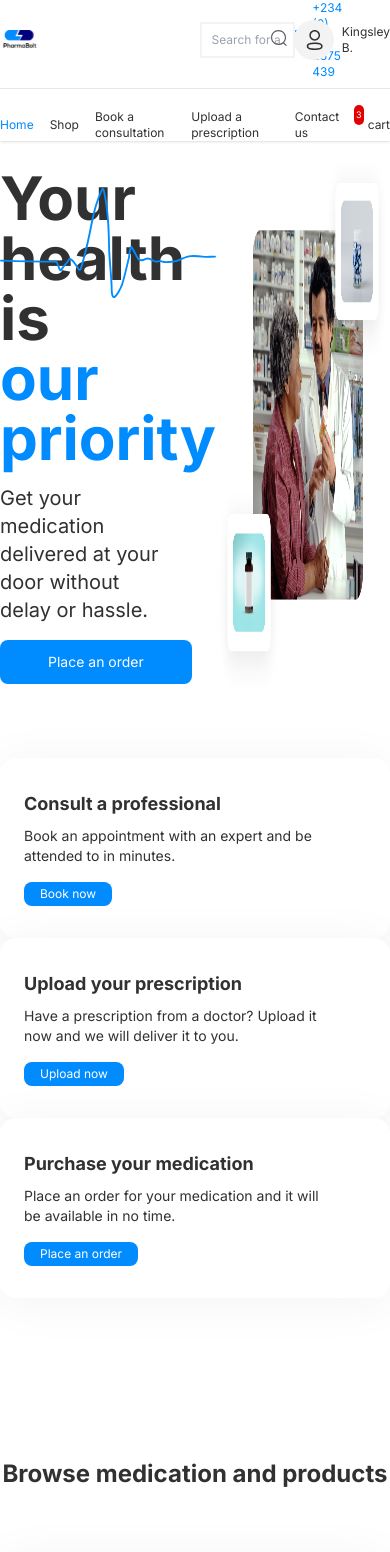
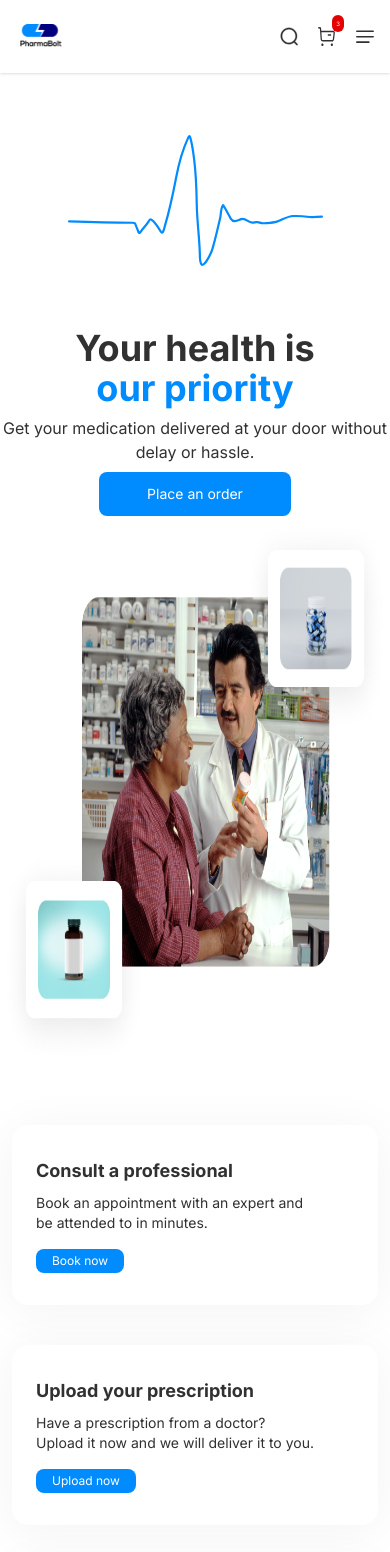
Before and after one commit to IsraelChidera/pharmabolt, a Next.js app: page / in a window 390 px wide. Shown: the top 1552 px of the page. Built offline with nearby package versions, Linux system fonts and the light colour scheme.

Commit message:
Feature added: Mobile responsiveness

```diff
--- a/components/elements/SecondaryButton/index.tsx
+++ b/components/elements/SecondaryButton/index.tsx
@@ -5,7 +5,7 @@ const index = ({ title, className, onClick, style, ...rest }: SecondaryButtonPro
     return (
         <button
             onClick={onClick}
-            className={`rounded-lg  text-sm text-white ${className}`}
+            className={`rounded-lg md:text-sm text-xs text-white ${className}`}
             {...rest}
             style={style}
         >
--- a/components/widget/BookConsultation.tsx
+++ b/components/widget/BookConsultation.tsx
@@ -13,30 +13,32 @@ const BookConsultation = () => {
 
     return (
         <section className='mt-40 mx-auto md:w-5/6'>
-            <div className='flex justify-between'>
+            <div className='md:flex justify-between'>
                 <section className='flex items-center'>
                     <div className='space-y-4 '>
-                        <div className='text-5xl font-bold relative'>
+                        <div className='text-3xl md:text-5xl text-center md:text-left font-bold relative'>
                             <span>Have specific</span> <br />
                             <span>concerns about</span> <br />
                             <span>your health?</span>
                         </div>
 
-                        <p className='text-base w-3/4'>
+                        <p className='text-center md:text-left text-sm md:text-base mx-auto md:mx-0 w-3/4'>
                             Reach out to us or book a consultation
                             with a professional and have your
                             questions answered.
                         </p>
 
-                        <CustomButton
-                            title="Book a consultation"
-                            className='px-12 py-3 text-xs'
-                            onClick={handleClick}
-                        />
+                        <div className='flex justify-center md:block'>
+                            <CustomButton
+                                title="Book a consultation"
+                                className='px-12 py-3 text-xs'
+                                onClick={handleClick}
+                            />
+                        </div>
                     </div>
                 </section>
 
-                <div>
+                <div className='mt-6 mx-10 md:mx-0'>
                     <Image src={book} alt="book consultation image" />
                 </div>
             </div>
--- a/components/widget/CreateAccount.tsx
+++ b/components/widget/CreateAccount.tsx
@@ -8,16 +8,16 @@ import circle2 from '../../public/assets/circle.png';
 const CreateAccount = () => {
     return (
         <section className='mt-40 mx-auto md:w-5/6 relative'>
-            <Image src={circle} alt="sign up image" className='absolute left-0 bottom-0' />
-            <div className='flex justify-between space-x-20'>
-                <div className='relative'>
+            <Image src={circle} alt="sign up image" className=' absolute left-0 bottom-0' />
+            <div className='md:flex flex flex-col md:flex-row justify-between md:space-x-20'>
+                <div className='mt-10 md:mt-0 md:order-1 order-2 relative'>
                     <Image src={book} alt="sign up image" />
-                    <Image src={circle2} alt="sign up image" className='md:hidden absolute left-0 bottom-0' />
+                    <Image src={circle2} alt="sign up image" className='hidden absolute left-0 bottom-0' />
                 </div>
 
-                <section className='flex items-end justify-end'>
-                    <div className='space-y-4 text-right'>
-                        <div className='text-5xl font-bold relative'>
+                <section className='md:order-1 md:flex md:items-end justify-end'>
+                    <div className='space-y-4 md:text-right text-center'>
+                        <div className='text-4xl md:text-5xl text-center md:text-right font-bold relative'>
                             <span>Get rewarded for</span> <br />
                             <span>sticking with us</span> <br />
                             <span>It's totally free!!!</span>
@@ -31,7 +31,6 @@ const CreateAccount = () => {
                         <CustomButton
                             title="Create an account"
                             className='px-12 py-3 text-xs'
-                        // onClick={handleClick}
                         />
                     </div>
                 </section>
--- a/components/widget/Footer.tsx
+++ b/components/widget/Footer.tsx
@@ -4,12 +4,12 @@ import { AiFillFacebook, AiFillTwitterSquare, AiFillLinkedin } from 'react-icons
 const Footer = () => {
   return (
     <footer style={{ background: "#0E2133" }}>
-      <div className='pt-10 pb-6 px-6 flex justify-between items-center'>
+      <div className='pt-10 pb-6 px-6 md:flex text-center md:text-left justify-between items-center'>
         <p className='text-white text-sm'>
           Copyright ©2022 PharmaBolt. All Rights Reserved
         </p>
 
-        <div className='flex text-lg items-center space-x-2 text-white'>
+        <div className='flex mt-2 md:mt-0 text-lg items-center justify-center md:justify-left space-x-2 text-white'>
           <AiFillFacebook  className="text-lg"/>
 
           <AiFillTwitterSquare />
--- a/components/widget/Hero.tsx
+++ b/components/widget/Hero.tsx
@@ -14,22 +14,32 @@ const Hero = () => {
 
     return (
         <header className='mx-auto md:w-5/6'>
-            <div className='flex justify-between'>
-                <section className='flex items-center'>
-                    <div className='space-y-4'>
-                        <div className='text-6xl font-bold relative'>
+            <div className='md:flex justify-between'>
+                <section className='md:flex items-center'>
+                    <div className='md:space-y-4 md:pt-0 '>
+                        <div className='flex justify-center md:hidden'>
+                            <Image src={line} alt="line icon" style={{ width: "255px", height:"255px" }} />
+                        </div>
+
+                        <div className='text-4xl text-center md:text-left md:text-6xl font-bold relative'>
                             <span>Your health is</span> <br />
                             <span className='text-primary'>our priority</span>
 
-                            <Image src={line} alt="line icon" className='absolute top-5 right-0' />
+                            <Image
+                                src={line}
+                                alt="line icon"
+                                className='md:block hidden absolute top-5 right-0'
+                            />
                         </div>
 
-                        <p className='text-xl w-3/4'>
+                        <p className='md:pt-0 pt-2 text-center md:text-left md:text-xl md:w-3/4'>
                             Get your medication delivered at your door
                             without delay or hassle.
                         </p>
 
-                        <CustomButton title=" Place an order" className='px-12 py-3' onClick={handleClick} />
+                        <div className='mt-2 md:mt-0 flex justify-center md:block'>
+                            <CustomButton title="Place an order" className='px-12 py-3' onClick={handleClick} />
+                        </div>
                     </div>
                 </section>
 
@@ -38,8 +48,8 @@ const Hero = () => {
                 </div>
             </div>
 
-            <div className='md:grid grid-cols-3 gap-x-6 gap-y-6 mt-14 mb-6'>
-                <div className='rectangle'>
+            <div className='mx-3 md:mx-0 md:grid grid-cols-3 gap-x-6 space-y-10 md:space-y-0 mt-14 mb-6'>
+                <div className='rectangle w-fit '>
                     <h3 className='font-bold text-lg'>
                         Consult a professional
                     </h3>
@@ -53,7 +63,7 @@ const Hero = () => {
                     <CustomButton title="Book now" className='px-4 py-1 text-xs mt-4' onClick={handleClick} />
                 </div>
 
-                <div className='rectangle'>
+                <div className='rectangle w-fit'>
                     <h3 className='font-bold text-lg'>
                         Upload your prescription
                     </h3>
@@ -67,7 +77,7 @@ const Hero = () => {
                     <CustomButton title="Upload now" className='px-4 py-1 text-xs mt-4' onClick={handleClick} />
                 </div>
 
-                <div className='rectangle'>
+                <div className='rectangle w-fit'>
                     <h3 className='font-bold text-lg'>
                         Purchase your medication
                     </h3>
--- a/components/widget/Navbar.tsx
+++ b/components/widget/Navbar.tsx
@@ -4,6 +4,7 @@ import Image from 'next/image';
 import React from 'react';
 import logo from '../../public/assets/logo.svg';
 import search from '../../public/assets/search-icon.svg';
+import hamburger from '../../public/assets/hamburger-icon.svg';
 import call from '../../public/assets/call-icon.svg';
 import person from '../../public/assets/person-icon.svg';
 import cart from '../../public/assets/cart-icon.svg';
@@ -14,11 +15,10 @@ import NavigationItem from '../elements/NavigationItem';
 
 const Navbar = () => {
 
-  const currentRoute = usePathname();
 
   return (
     <nav className='bg-white shadow'>
-      <div className='mx-auto md:w-5/6 md:py-4'>
+      <div className='mx-auto md:block hidden md:w-5/6 md:py-4'>
         <div style={{ borderColor: "#e6e6e6" }} className='border-b pb-2 flex justify-between space-x-40 items-center'>
           <div> <Image src={logo} alt="pharmabolt logo" /> </div>
 
@@ -36,7 +36,7 @@ const Navbar = () => {
 
             <div className='flex justify-end items-center space-x-2'>
               <Image src={person} alt="call icon" />
-              <p className=''>Kingsley B.</p>
+              <p className=''>Login</p>
             </div>
 
           </div>
@@ -68,6 +68,22 @@ const Navbar = () => {
           </ul>
         </div>
       </div>
+
+      {/* Mobile navigation */}
+      <div className='flex justify-between px-4 py-6 md:hidden'>
+        <div> <Image src={logo} alt="pharmabolt logo" style={{ width: "50px" }} /> </div>
+
+        <div className='flex items-center space-x-5'>
+          <Image src={search} alt="mobile search icon" style={{ width: "18px" }} />
+
+          <div className='relative'>
+            <Image src={cart} alt='cart icon' className='relative z-20' style={{ width: "18px" }} />
+            <span style={{ fontSize: "6px", background: "#E20000" }} className=' p-1 z-10 rounded-md text-white absolute -top-3 -right-2'>3</span>
+          </div>
+
+          <Image src={hamburger} alt="mobile hamburger icon" style={{ width: "18px" }} />
+        </div>
+      </div>
     </nav>
   )
 }
--- a/components/widget/Newsletter.tsx
+++ b/components/widget/Newsletter.tsx
@@ -1,10 +1,16 @@
-import React from 'react'
-import { CustomButton } from '..'
+'use client'
+
+import React from 'react';
+import { CustomButton } from '..';
 
 const Newsletter = () => {
+
+    const handleClick = () => {
+
+    }
     return (
         <section style={{ background: "#E2F2FF" }} className='mt-20 py-16'>
-            <div className='w-1/3 mx-auto text-center'>
+            <div className='md:w-1/3 w-5/6 mx-auto text-center'>
                 <h3 className='text-2xl font-bold'>
                     Join our e-mail list
                 </h3>
@@ -13,17 +19,18 @@ const Newsletter = () => {
                 </p>
             </div>
 
-            <form className='mt-6 w-1/2 mx-auto '>
+            <form className='mt-6 md:w-1/2 w-5/6 mx-auto '>
                 <div className='relative'>
                     <input
                         type="text"
                         placeholder='Enter your email address'
-                        className='py-4 pl-4 text-sm w-full '
+                        className='py-4 pl-4 text-xs md:text-sm w-full '
                         style={{ color: "#C7C7C7" }}
                     />
                     <CustomButton
                         title="Subscribe"
                         className='bg-white z-20 rounded py-2 px-4 text-xs absolute top-2 right-3'
+                        onClick={handleClick}
                     />
                 </div>
 
--- a/components/widget/Products.tsx
+++ b/components/widget/Products.tsx
@@ -21,12 +21,12 @@ const Products = () => {
     }
 
     return (
-        <section className='mt-40 mx-auto md:w-5/6'>
+        <section className='md:mt-40 mt-32 mx-3 md:mx-auto md:w-5/6'>
             <h2 className='text-2xl font-bold text-center'>
                 Browse medication and products
             </h2>
 
-            <div className='pt-6 mt-10 md:grid grid-cols-4 gap-x-6 gap-y-10'>
+            <div className='pt-6 mt-10 grid grid-cols-2 md:grid-cols-4 gap-x-6 gap-y-6 '>
                 <div className='flex flex-col justify-around'>
                     <div className='rectangle2 bg-white relative'>
                         <div className='absolute top-0 left-0' style={{ background: "#fffcbc" }}>
@@ -125,7 +125,7 @@ const Products = () => {
 
             <div className='mx-auto mt-10 flex items-center justify-center'>
                 {/* <CustomButton  title="View all products" className='border  bg-white py-3 px-24'/> */}
-                <SecondaryButton title="View all products" className='px-16 py-3 bg-white text-primary' style={{ border: "2px solid #008BFF" }} />
+                <SecondaryButton title="View all products" className='px-16 py-3 md:text-base text-sm bg-white text-primary' style={{ border: "2px solid #008BFF" }} />
             </div>
         </section>
     )
--- a/components/widget/Testimonials.tsx
+++ b/components/widget/Testimonials.tsx
@@ -17,7 +17,7 @@ const Testimonials = () => {
     const [email, setEmail] = useReducer(emailReducer, "");
     return (
         <section className='mt-40'>
-            <div className='w-1/2 mx-auto text-center'>
+            <div className='md:w-1/2 w-5/6 mx-auto text-center'>
                 <h3 className='text-2xl font-bold'>
                     Enjoy and benefit from true care
                     and great service delivery with <span className='text-primary'> no boundaries. </span>
--- a/sanity/env.ts
+++ b/sanity/env.ts
@@ -4,6 +4,11 @@ export const apiVersion =
 export const dataset = assertValue(
   process.env.NEXT_PUBLIC_SANITY_DATASET,
   'Missing environment variable: NEXT_PUBLIC_SANITY_DATASET'
+)
+
+export const token = assertValue(
+  process.env.NEXT_PUBLIC_SANITY_TOKEN,
+  'Missing environment variable: NEXT_PUBLIC_SANITY_TOKEN'
 )
 
 export const projectId = assertValue(
```
Also changed, not shown: public/assets/hamburger-icon.svg (added), public/assets/search-icon.svg, sanity/lib/client.ts (line endings or trailing spaces).
